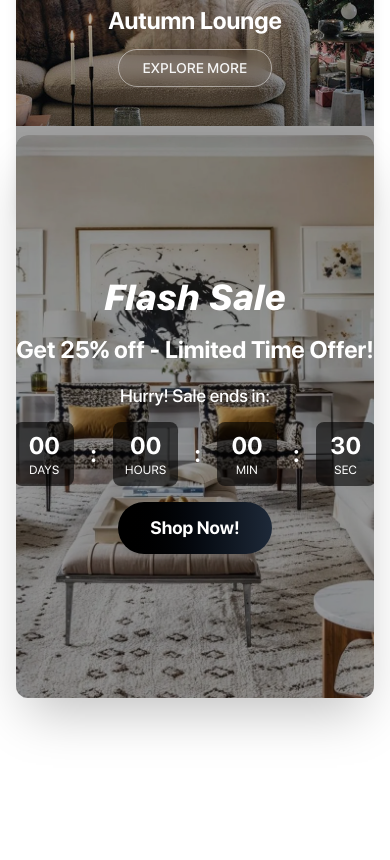
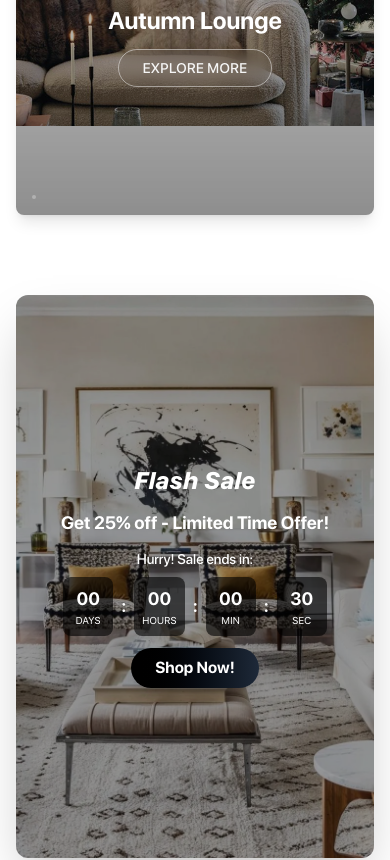
Before and after one commit to syaquiii/nextora, a Next.js app: page /home in a window 390 px wide. Shown: the part 3080-3940 px from the top of the page. Built offline with nearby package versions, Linux system fonts and the light colour scheme.

Commit message:
refactor : adjusting responsive

```diff
--- a/src/features/FlashSale/components/FlashSale.tsx
+++ b/src/features/FlashSale/components/FlashSale.tsx
@@ -8,65 +8,83 @@ const FlashSale: React.FC = () => {
   const { timeLeft, isExpired, formatNumber } = useCountdown(0.01);
 
   return (
-    <div className="w-full h-2/3 overflow-hidden rounded-xl shadow-2xl -mt-40 relative">
+    <div className="w-full h-2/3 min-h-[300px] sm:min-h-[400px] overflow-hidden rounded-xl shadow-2xl -mt-20 sm:-mt-40 relative">
       <Image
         className="absolute w-full h-full object-cover"
         src={FlashSaleImg}
         alt="flash sale"
         priority
       />
-      <div className="absolute w-full h-full font-sfpro text-white bg-black/40 flex flex-col justify-center items-center space-y-4">
-        <span className="text-4xl font-bold italic tracking-wide">
+      <div className="absolute w-full h-full font-sfpro text-white bg-black/40 flex flex-col justify-center items-center space-y-3 sm:space-y-4 px-4">
+        <span className="text-2xl sm:text-4xl font-bold italic tracking-wide text-center">
           Flash Sale
         </span>
-        <span className="text-2xl font-semibold">
+        <span className="text-lg sm:text-2xl font-semibold text-center px-2">
           Get 25% off - Limited Time Offer!
         </span>
 
         {!isExpired ? (
-          <div className="flex flex-col items-center space-y-3">
-            <div className="text-lg font-medium">Hurry! Sale ends in:</div>
-            <div className="flex space-x-4 text-center">
-              <div className="bg-black/60 rounded-lg px-3 py-2 min-w-[60px]">
-                <div className="text-2xl font-bold">
+          <div className="flex flex-col items-center space-y-2 sm:space-y-3 w-full">
+            <div className="text-sm sm:text-lg font-medium text-center">
+              Hurry! Sale ends in:
+            </div>
+            <div className="flex flex-wrap justify-center gap-2 sm:gap-4 text-center max-w-full">
+              <div className="bg-black/60 rounded-lg px-2 sm:px-3 py-2 min-w-[50px] sm:min-w-[60px]">
+                <div className="text-lg sm:text-2xl font-bold">
                   {formatNumber(timeLeft.days)}
                 </div>
-                <div className="text-xs uppercase tracking-wide">Days</div>
+                <div className="text-[10px] sm:text-xs uppercase tracking-wide">
+                  Days
+                </div>
               </div>
-              <div className="flex items-center text-2xl font-bold">:</div>
-              <div className="bg-black/60 rounded-lg px-3 py-2 min-w-[60px]">
-                <div className="text-2xl font-bold">
+              <div className="flex items-center text-lg sm:text-2xl font-bold">
+                :
+              </div>
+              <div className="bg-black/60 rounded-lg px-2 sm:px-3 py-2 min-w-[50px] sm:min-w-[60px]">
+                <div className="text-lg sm:text-2xl font-bold">
                   {formatNumber(timeLeft.hours)}
                 </div>
-                <div className="text-xs uppercase tracking-wide">Hours</div>
+                <div className="text-[10px] sm:text-xs uppercase tracking-wide">
+                  Hours
+                </div>
               </div>
-              <div className="flex items-center text-2xl font-bold">:</div>
-              <div className="bg-black/60 rounded-lg px-3 py-2 min-w-[60px]">
-                <div className="text-2xl font-bold">
+              <div className="flex items-center text-lg sm:text-2xl font-bold">
+                :
+              </div>
+              <div className="bg-black/60 rounded-lg px-2 sm:px-3 py-2 min-w-[50px] sm:min-w-[60px]">
+                <div className="text-lg sm:text-2xl font-bold">
                   {formatNumber(timeLeft.minutes)}
                 </div>
-                <div className="text-xs uppercase tracking-wide">Min</div>
+                <div className="text-[10px] sm:text-xs uppercase tracking-wide">
+                  Min
+                </div>
               </div>
-              <div className="flex items-center text-2xl font-bold">:</div>
-              <div className="bg-black/60 rounded-lg px-3 py-2 min-w-[60px]">
-                <div className="text-2xl font-bold">
+              <div className="flex items-center text-lg sm:text-2xl font-bold">
+                :
+              </div>
+              <div className="bg-black/60 rounded-lg px-2 sm:px-3 py-2 min-w-[50px] sm:min-w-[60px]">
+                <div className="text-lg sm:text-2xl font-bold">
                   {formatNumber(timeLeft.seconds)}
                 </div>
-                <div className="text-xs uppercase tracking-wide">Sec</div>
+                <div className="text-[10px] sm:text-xs uppercase tracking-wide">
+                  Sec
+                </div>
               </div>
             </div>
           </div>
         ) : (
-          <div className="text-center space-y-2">
-            <div className="text-xl font-bold text-red-400">
+          <div className="text-center space-y-2 px-4">
+            <div className="text-lg sm:text-xl font-bold text-red-400">
               ⏰ Sale Expired!
             </div>
-            <div className="text-lg">Dont miss our next amazing offer!</div>
+            <div className="text-base sm:text-lg">
+              Don't miss our next amazing offer!
+            </div>
           </div>
         )}
 
         <button
-          className={`px-8 py-3 rounded-full font-bold text-lg transition-all duration-300 transform hover:scale-105 ${
+          className={`px-6 sm:px-8 py-2 sm:py-3 rounded-full font-bold text-base sm:text-lg transition-all duration-300 transform hover:scale-105 ${
             isExpired
               ? "bg-gray-600 cursor-not-allowed opacity-60"
               : "bg-gradient-to-r from-black to-gray-800 hover:from-gray-900 hover:to-black shadow-lg hover:shadow-xl"
--- a/src/features/FlashSale/container/FlashSaleContainer.tsx
+++ b/src/features/FlashSale/container/FlashSaleContainer.tsx
@@ -3,7 +3,7 @@ import FlashSale from "../components/FlashSale";
 
 const FlashSaleContainer = () => {
   return (
-    <section className="h-screen w-full mycontainer">
+    <section className="h-screen w-full mt-20 mycontainer">
       <FlashSale />
     </section>
   );
--- a/src/features/ProductDIscount/components/DiscountProductCard.tsx
+++ b/src/features/ProductDIscount/components/DiscountProductCard.tsx
@@ -11,7 +11,24 @@ interface DiscountProductCardProps {
 
 const DiscountProductCard: React.FC<DiscountProductCardProps> = ({
   product,
+  calculateSavings,
+  formatCurrency,
 }) => {
+  const savings = calculateSavings(product.originalPrice, product.price);
+
+  const getColorStyle = (color: string): React.CSSProperties => {
+    const colorMap: Record<string, string> = {
+      beige: "#F5F5DC",
+      "walnut brown": "#8B4513",
+      glass: "#E6E6FA",
+      charcoal: "#36454F",
+    };
+
+    return {
+      backgroundColor: colorMap[color] || color,
+    };
+  };
+
   const handleImageError = (
     e: React.SyntheticEvent<HTMLImageElement, Event>
   ) => {
--- a/src/features/ProductDIscount/container/ProductDiscountContainer.tsx
+++ b/src/features/ProductDIscount/container/ProductDiscountContainer.tsx
@@ -14,7 +14,7 @@ const ProductDiscountContainer: React.FC = () => {
   } = useDiscountProducts();
 
   return (
-    <section className="min-h-screen w-full ">
+    <section className="min-h-screen w-full  -mt-40">
       <div className="container mx-auto px-4 py-8">
         <DiscountProductLayout
           discountProducts={discountProducts}
```
